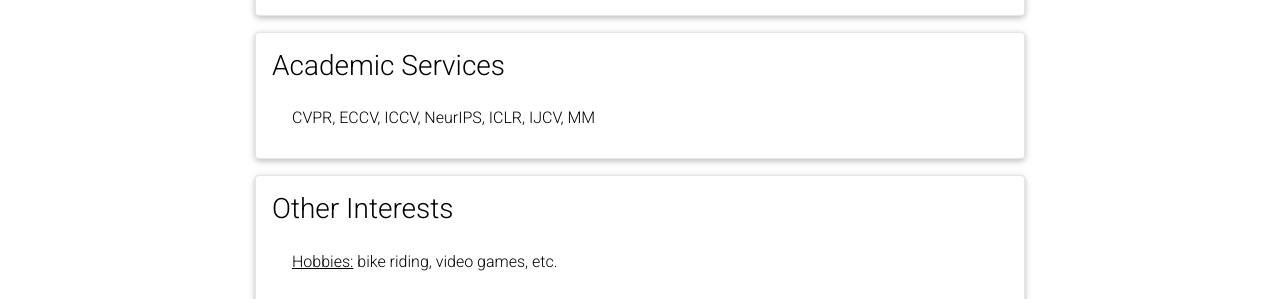
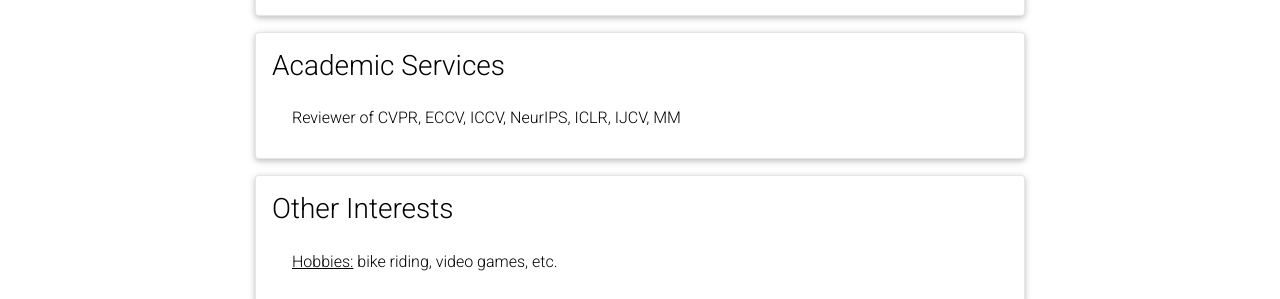
Before and after one commit to rayleizhu/rayleizhu.github.io, a Jekyll site: the page built from _pages/cv.md, in a window 1280 px wide and 900 px high, scrolled down 691 px. Shown: the part 487-786 px from the top of the window. Built offline with Jekyll 4.4.1, drawn with Linux system fonts in a browser that asks for light colours; comment, search, counter and statistics services are not loaded; a style sheet for code colours, icons or effects is not loaded.

```diff
--- a/_data/cv.yml
+++ b/_data/cv.yml
@@ -46,7 +46,7 @@
 - title: Academic Services
   type: list
   contents:
-    - CVPR, ECCV, ICCV, NeurIPS, ICLR, IJCV, MM
+    - Reviewer of CVPR, ECCV, ICCV, NeurIPS, ICLR, IJCV, MM
 
 - title: Other Interests
   type: list
```
